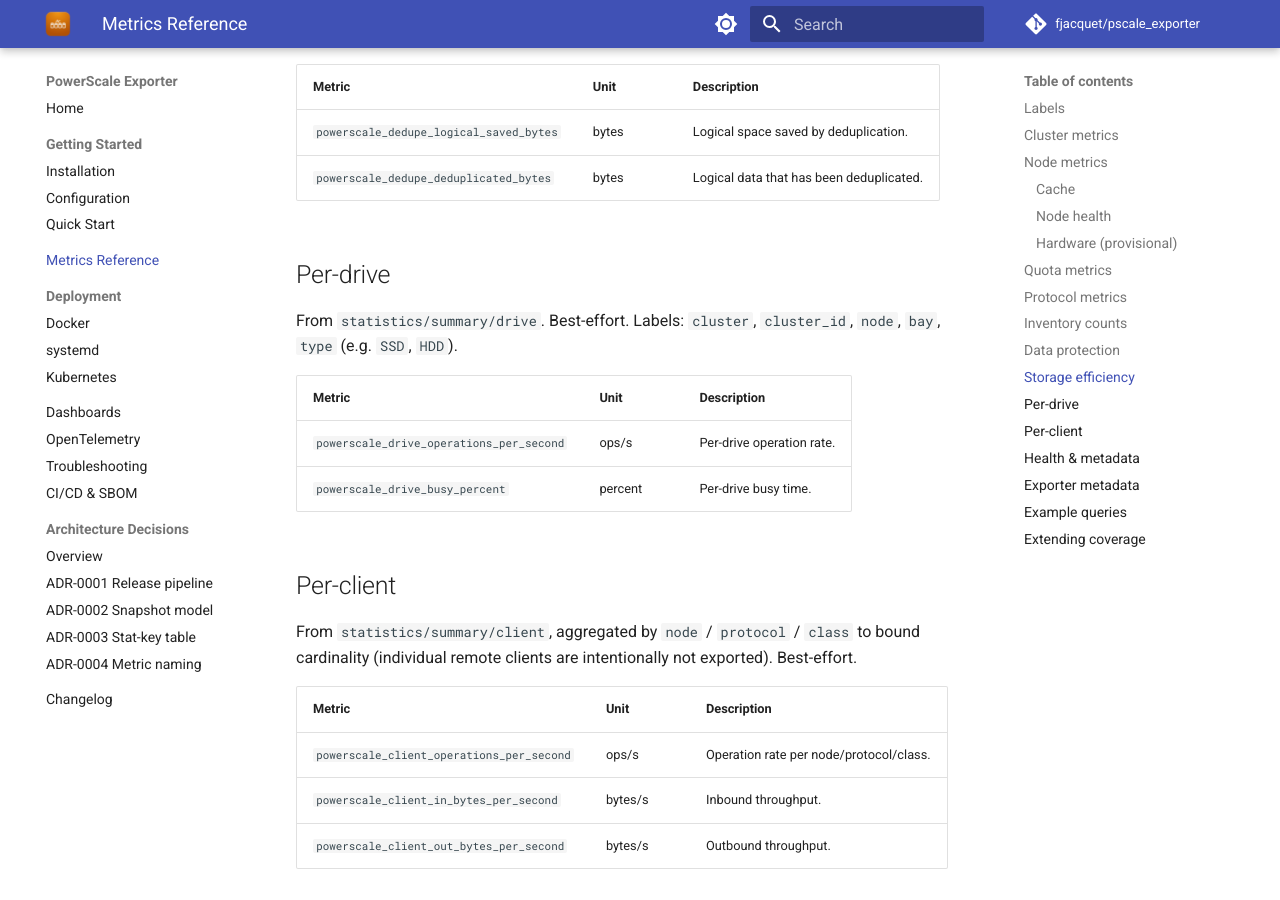
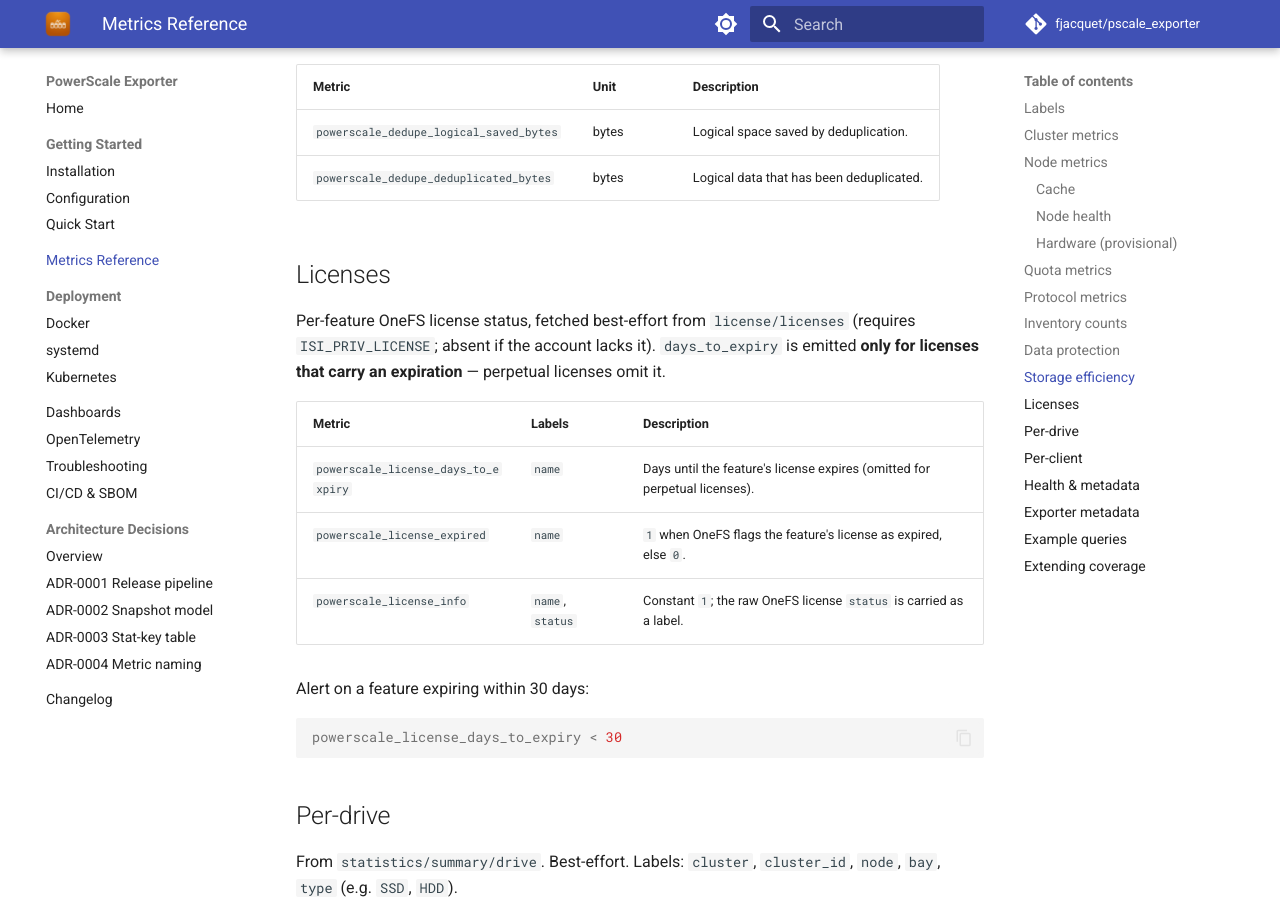
Before and after one commit to fjacquet/pscale_exporter, an MkDocs documentation site: the page built from docs/metrics.md, in a window 1280 px wide and 900 px high, scrolled down 4785 px. Built offline with MkDocs 1.6.1 and Material for MkDocs 9.7.7, drawn with Linux system fonts in a browser that asks for light colours; comment, search, counter and statistics services are not loaded.

Commit message:
docs: document license metrics and ISI_PRIV_LICENSE privilege

````diff
--- a/docs/metrics.md
+++ b/docs/metrics.md
@@ -141,6 +141,24 @@ block counts × block size (validated against the OneFS 9.14.0 schema).
 | `powerscale_dedupe_logical_saved_bytes` | bytes | Logical space saved by deduplication. |
 | `powerscale_dedupe_deduplicated_bytes` | bytes | Logical data that has been deduplicated. |
 
+## Licenses
+
+Per-feature OneFS license status, fetched best-effort from `license/licenses` (requires
+`ISI_PRIV_LICENSE`; absent if the account lacks it). `days_to_expiry` is emitted **only for
+licenses that carry an expiration** — perpetual licenses omit it.
+
+| Metric | Labels | Description |
+|---|---|---|
+| `powerscale_license_days_to_expiry` | `name` | Days until the feature's license expires (omitted for perpetual licenses). |
+| `powerscale_license_expired` | `name` | `1` when OneFS flags the feature's license as expired, else `0`. |
+| `powerscale_license_info` | `name`, `status` | Constant `1`; the raw OneFS license `status` is carried as a label. |
+
+Alert on a feature expiring within 30 days:
+
+```promql
+powerscale_license_days_to_expiry < 30
+```
+
 ## Per-drive
 
 From `statistics/summary/drive`. Best-effort. Labels: `cluster`,
````
Also changed, not shown: docs/getting-started/configuration.md (+1 -0 lines), docs/getting-started/installation.md (+1 -1 lines).
